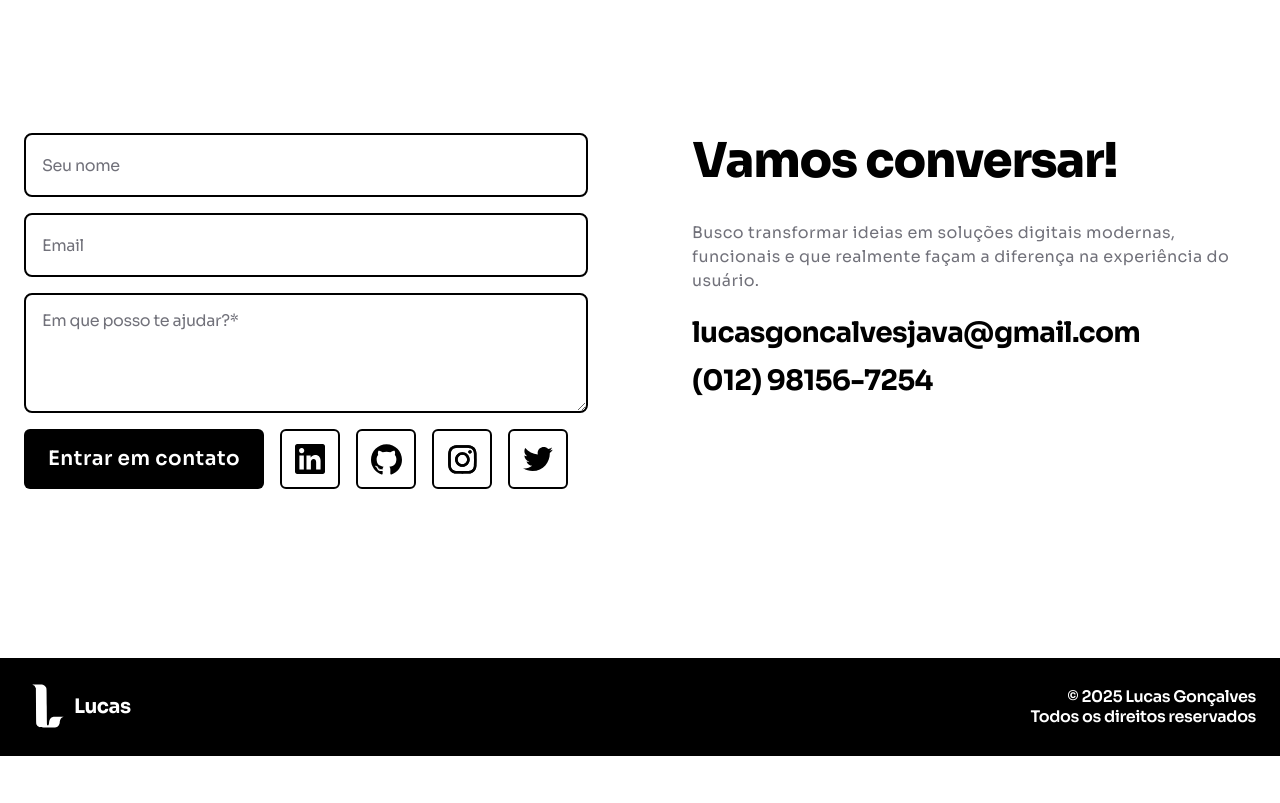
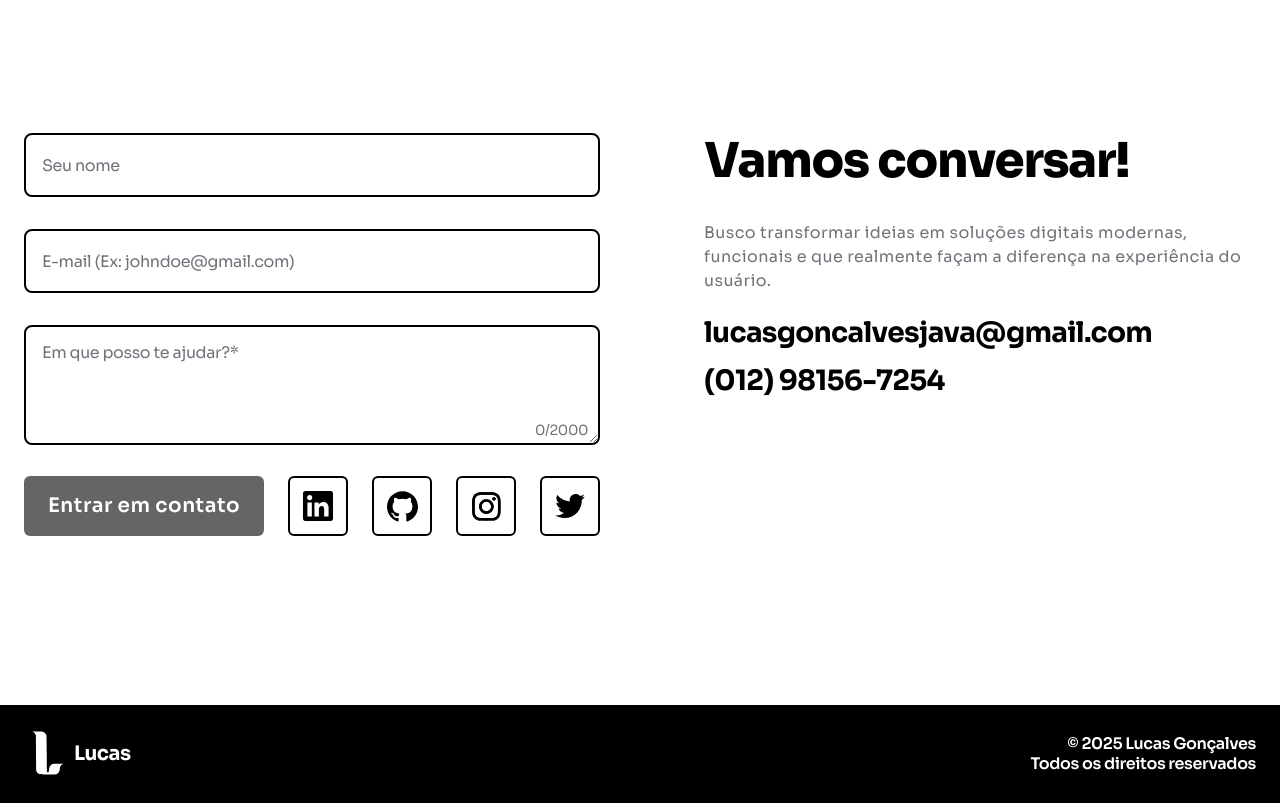
Before and after one commit to lucca16bit/angular-portfolio, an Angular app: page /home in a window 1280 px wide. Shown: the part 6180-6983 px from the top of the page. Before the commit the page ends 6936 px from the top, so only its background shows below. Built offline with nearby package versions, Linux system fonts and the light colour scheme.

Commit message:
feat: implementar validações para o formulário

```diff
--- a/src/app/components/contact/contact.html
+++ b/src/app/components/contact/contact.html
@@ -1,28 +1,47 @@
 <div class="flex flex-col xl:flex-row w-full 2xl:w-4/5 h-auto mx-auto p-6 my-35 bg-white gap-26">
-    <form class="flex flex-col w-full gap-4" [formGroup]="contactForm">
+    <form class="flex flex-col w-full gap-8" [formGroup]="contactForm">
         <input-form
             formControlName="name"
             inputName="name"
             type="name"
             placeholder="Seu nome"
+            [showError]="isValid('name')"
+            [errorMessage]="getErrorMessage('name')"
         />
         <input-form
             formControlName="email"
             inputName="email"
             type="email"
-            placeholder="Email"
+            placeholder="E-mail (Ex: johndoe@gmail.com)"
+            [showError]="isValid('email')"
+            [errorMessage]="getErrorMessage('email')"
         />
-        <textarea
-            formControlName="description"
-            placeholder="Em que posso te ajudar?*"
-            class="w-full h-30 p-4 rounded-lg border-2 border-black focus:outline-none text-base leading-5 tracking-tight placeholder:text-neutral-500"
-        ></textarea>
-        <div class="flex flex-col md:flex-row w-full gap-4">
+        <div class="w-full h-auto -mb-2">
+            <textarea
+                formControlName="description"
+                placeholder="Em que posso te ajudar?*"
+                class="w-full h-30 p-4 rounded-lg border-2 border-black focus:outline-none text-base leading-5 tracking-tight"
+                [class]="isValid('description') ? 'border-error-500 placeholder:text-error-500' : 'border-black placeholder:text-neutral-500'"
+                [maxlength]="maxLength"
+            ></textarea>
+            <div class="flex">
+                <div *ngIf="isValid('description')" class="-mt-1 -mb-6">
+                    <span class="text-error-500 text-base leading-5 tracking-tight">{{ getErrorMessage('description') }}</span>
+                </div>
+            </div>
+            <div class="flex justify-end">
+                <div class="shrink-0 -mt-8 mr-3">
+                    <p class="text-sm leading-5 tracking-tight text-neutral-500">{{ charCount }}/{{ maxLength }}</p>
+                </div>
+            </div>
+        </div>
+        <div class="flex flex-col md:flex-row w-full gap-6">
             <button
-                class="w-60 h-15 md:p-4 rounded-md border-2 border-transparent active:border-black bg-black hover:bg-neutral active:bg-white text-white active:text-black text-base leading-5 md:text-xl md:leading-6 tracking-wide font-semibold cursor-pointer"
+                class="w-60 h-15 md:p-4 rounded-md border-2 border-transparent active:border-black bg-black hover:bg-neutral active:bg-white text-white active:text-black text-base leading-5 md:text-xl md:leading-6 tracking-wide font-semibold cursor-pointer disabled:opacity-60 disabled:cursor-not-allowed disabled:hover:bg-black disabled:active:text-white"
                 (click)="submit()"
+                [disabled]="isBtnDisabled"
             ><span>Entrar em contato</span></button>
-            <div class="flex gap-4">
+            <div class="flex gap-6">
                 <a href="https://www.linkedin.com/in/lucas-t-goncalves/" target="_blank">
                     <button
                         class="group w-15 h-15 bg-white rounded-md border-2 border-black active:border-transparent hover:bg-black active:bg-black cursor-pointer"
@@ -84,10 +103,10 @@
         </div>
         <div class="flex flex-col gap-4">
             <a [href]="'mailto:' + myEmail">
-                <span class="text-xl leading-6 md:text-[28px] md:leading-8 tracking-tight font-semibold md:font-bold">{{ myEmail }}</span>
+                <span class="text-xl leading-6 md:text-[28px] md:leading-8 tracking-tight font-semibold md:font-bold hover:text-neutral hover:underline transition-colors">{{ myEmail }}</span>
             </a>
             <a [href]="'tel:' + myPhone">
-                <span class="text-xl leading-6 md:text-[28px] md:leading-8 tracking-tight font-semibold md:font-bold">{{ myPhone }}</span>
+                <span class="text-xl leading-6 md:text-[28px] md:leading-8 tracking-tight font-semibold md:font-bold hover:text-neutral hover:underline transition-colors">{{ myPhone }}</span>
             </a>
         </div>
     </div>
--- a/src/app/components/contact/contact.ts
+++ b/src/app/components/contact/contact.ts
@@ -1,3 +1,4 @@
+import { CommonModule } from '@angular/common';
 import { Component, Input, OnInit } from '@angular/core';
 import { FormBuilder, FormGroup, ReactiveFormsModule, Validators } from '@angular/forms';
 
@@ -8,7 +9,7 @@ import { Svg } from '../svg/svg';
 
 @Component({
     selector: 'contact',
-    imports: [InputForm, Svg, ReactiveFormsModule],
+    imports: [InputForm, Svg, ReactiveFormsModule, CommonModule],
     templateUrl: './contact.html',
     styleUrl: './contact.css'
 })
@@ -20,24 +21,97 @@ export class Contact implements OnInit {
     @Input() myEmail: string = '';
     @Input() myPhone: string = '';
 
+    isBtnDisabled: boolean = true;
+    showErrorInTextArea: boolean = false;
+    textAreaErrorMessage: string = '';
+    charCount: number = 0;
+    maxLength: number = 2000;
+
     constructor(private formBuilder: FormBuilder, private formService: FormService) {}
 
     ngOnInit(): void {
         this.contactForm = this.formBuilder.group({
-            name: ['', Validators.required],
-            email: ['', [Validators.required, Validators.email]],
-            description: ['', Validators.required]
+            name: ['', [Validators.required, Validators.minLength(2), Validators.maxLength(100)]],
+            email: ['', [Validators.required, Validators.email, Validators.minLength(2), Validators.maxLength(150)]],
+            description: ['', [Validators.required, Validators.minLength(2), Validators.maxLength(2000)]]
         }) as FormGroup<ContactForm>;
+
+        this.contactForm.get('description')?.valueChanges.subscribe(value => {
+            this.updateCharCount(value);
+        });
+
+        this.contactForm.valueChanges.subscribe(() => {
+            this.isBtnDisabled = !this.contactForm.valid;
+        });
+    }
+
+    isValid(fieldName: string): boolean {
+        const field = this.contactForm.get(fieldName);
+
+        if (!field) {
+            return false;
+        }
+
+        return field.invalid && (field.dirty || field.touched);
+    }
+
+    getErrorMessage(fieldName: string): string {
+        const field = this.contactForm.get(fieldName);
+        if (field && field.errors && (field.dirty || field.touched)) {
+            if (field.errors['required']) {
+                return 'O campo ' + this.getFieldDisplayName(fieldName) + ' é obrigatório';
+            }
+
+            if (field.errors['minlength']) {
+                return 'O campo ' + this.getFieldDisplayName(fieldName) + ' deve ter pelo menos 2 caracteres';
+            }
+
+            if (field.errors['maxLength']) {
+                return 'O campo ' + this.getFieldDisplayName(fieldName) + ' não pode ultrapassar de 100 caracteres';
+            }
+
+            if (field.errors['email']) {
+                return 'Formato de E-mail inválido';
+            }
+        }
+        return '';
+    }
+
+    private getFieldDisplayName(fieldName: string): string {
+        const displayNames: { [key: string]: string } = {
+            'name': 'nome',
+            'email': 'e-mail',
+            'description': 'descrição'
+        };
+        return displayNames[fieldName];
+    }
+
+    updateCharCount(value: string): void {
+        const text = value || '';
+        this.charCount = text.length;
+    }
+
+    get isFormValid(): boolean {
+        return this.contactForm.valid;
     }
 
     submit() {
-    if (this.contactForm.invalid) return;
+        this.contactForm.markAllAsTouched();
 
-    const { name, email, description } = this.contactForm.value;
-    this.formService.send(name, email, description).subscribe({
-        next: (res) => {
-            this.contactForm.reset();
+        if (!this.contactForm.valid) {
+            return;
+        } else {
+            this.formService.send(
+                this.contactForm.value.name,
+                this.contactForm.value.email,
+                this.contactForm.value.description
+            ).subscribe({
+                next: () => {
+                    alert('Contato enviado! Aguarde o retorno');
+                    this.contactForm.reset();
+                    this.charCount = 0;
+                }
+            });
         }
-    });
+    }
 }
-}
--- a/src/app/components/input-form/input-form.html
+++ b/src/app/components/input-form/input-form.html
@@ -1,11 +1,22 @@
-<div class="border-2 border-black rounded-lg text-base text-start">
+<div class="w-full">
+    <div
+        class="border-2 rounded-lg text-base text-start"
+        [class]="showError ? 'border-error-500' : 'border-black'"
+    >
         <div class="flex w-full rounded-lg">
             <input
-            class="w-full h-15 rounded-lg border-none focus:outline-none p-4 text-base leading-5 tracking-tight placeholder:text-neutral-500"
+                class="w-full h-15 rounded-lg border-none focus:outline-none p-4 text-base leading-5 tracking-tight"
+                [class]="showError ? 'placeholder:text-error-500' : 'placeholder:text-neutral-500'"
                 [type]="type"
                 [placeholder]="placeholder"
                 [value]="value"
                 (input)="onInput($event)"
+                (blur)="onBlur()"
             >
         </div>
     </div>
+
+    <div *ngIf="showError && errorMessage" class="mt-1 -mb-7">
+        <span class="text-error-500 text-base leading-5 tracking-tight">{{ errorMessage }}</span>
+    </div>
+</div>
--- a/src/app/components/input-form/input-form.ts
+++ b/src/app/components/input-form/input-form.ts
@@ -1,3 +1,4 @@
+import { CommonModule } from '@angular/common';
 import { Component, forwardRef, Input } from '@angular/core';
 import { ControlValueAccessor, NG_VALUE_ACCESSOR, ReactiveFormsModule } from '@angular/forms';
 
@@ -5,7 +6,7 @@ type InputTypes = 'name' | 'email' | 'text';
 
 @Component({
     selector: 'input-form',
-    imports: [ReactiveFormsModule],
+    imports: [ReactiveFormsModule, CommonModule],
     providers: [
         {
             provide: NG_VALUE_ACCESSOR,
@@ -20,6 +21,8 @@ export class InputForm implements ControlValueAccessor {
     @Input() inputName: string = '';
     @Input() placeholder: string = '';
     @Input() type: InputTypes = 'text';
+    @Input() errorMessage: string = '';
+    @Input() showError: boolean = false;
 
     value: string = '';
     onChange: any = () => {};
@@ -28,6 +31,10 @@ export class InputForm implements ControlValueAccessor {
     onInput(e: Event) {
         const value = (e.target as HTMLInputElement).value;
         this.onChange(value);
+    }
+
+    onBlur() {
+        this.onTouched();
     }
 
     writeValue(value: any): void {
--- a/src/app/services/form.service.ts
+++ b/src/app/services/form.service.ts
@@ -1,5 +1,6 @@
 import { HttpClient } from '@angular/common/http';
 import { Injectable } from '@angular/core';
+import { Observable } from 'rxjs';
 
 @Injectable({
     providedIn: 'root'
@@ -9,7 +10,7 @@ export class FormService {
 
     constructor(private httpClient: HttpClient) {}
 
-    send(name: string, email: string, description: string) {
-        return this.httpClient.post(this.API_URL + '/contact', {name, email, description});
+    send(name: string, email: string, description: string): Observable<string>  {
+        return this.httpClient.post(this.API_URL + '/contact', {name, email, description}, {responseType: 'text'});
     };
 }
```
Lines whose indentation alone changed are shown as unchanged.
